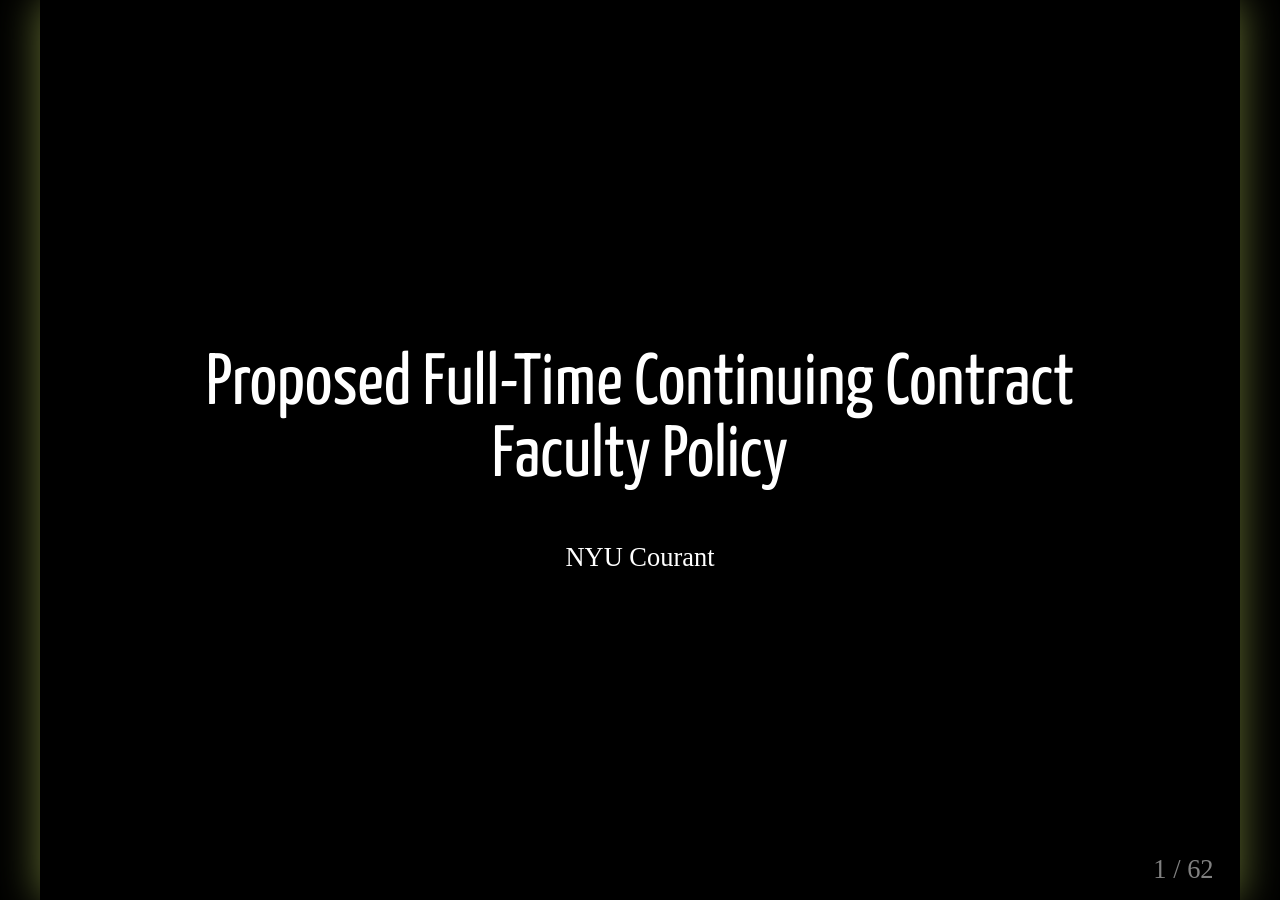
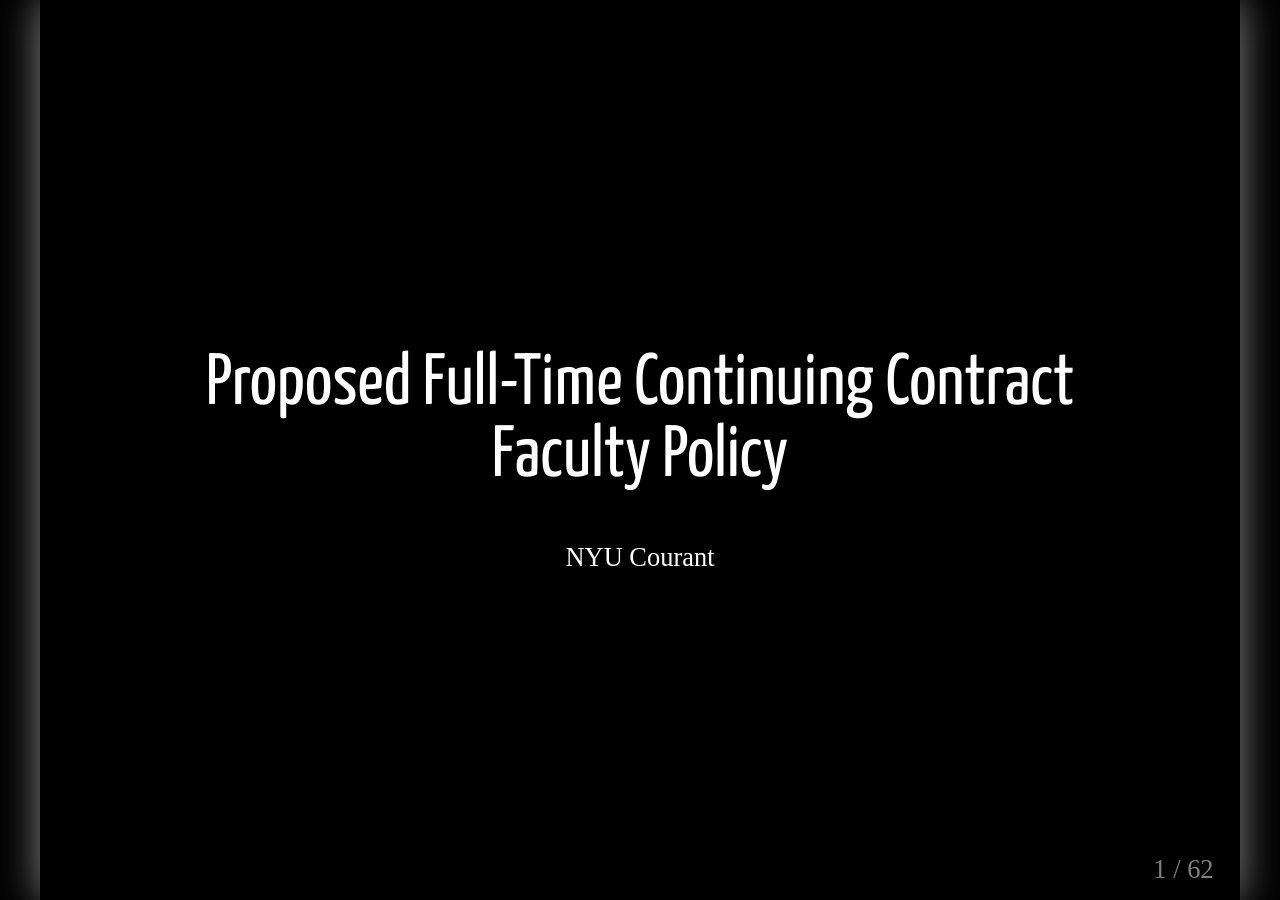
Before and after one commit to nyu-computer-science/contract-faculty-policy, a Jekyll site: the page built from docs/1.course-intro.html, in a window 1280 px wide. Built offline with Jekyll 4.4.1, drawn with Linux system fonts in a browser that asks for light colours; some web fonts are replaced.

Commit message:
remove box shadow

```diff
--- a/docs/_layouts/presentation.html
+++ b/docs/_layouts/presentation.html
@@ -65,8 +65,8 @@
       }
 
       .remark-slide-scaler {
-        -webkit-box-shadow: 0 0 30px #646F32;
-        box-shadow: 0 0 30px #646F32;
+        /* -webkit-box-shadow: 0 0 30px #646F32;
+        box-shadow: 0 0 30px #646F32; */
       }
 
       .remark-code, .remark-inline-code {
```
